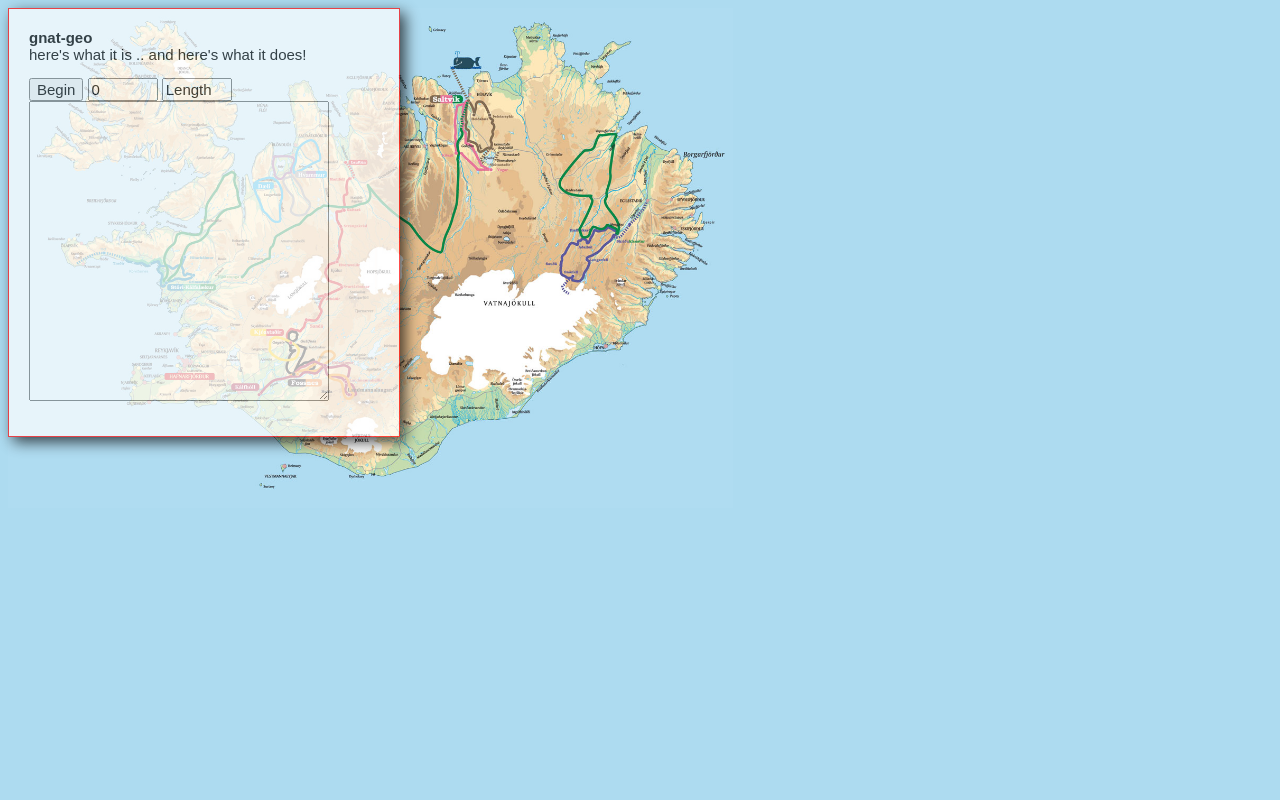
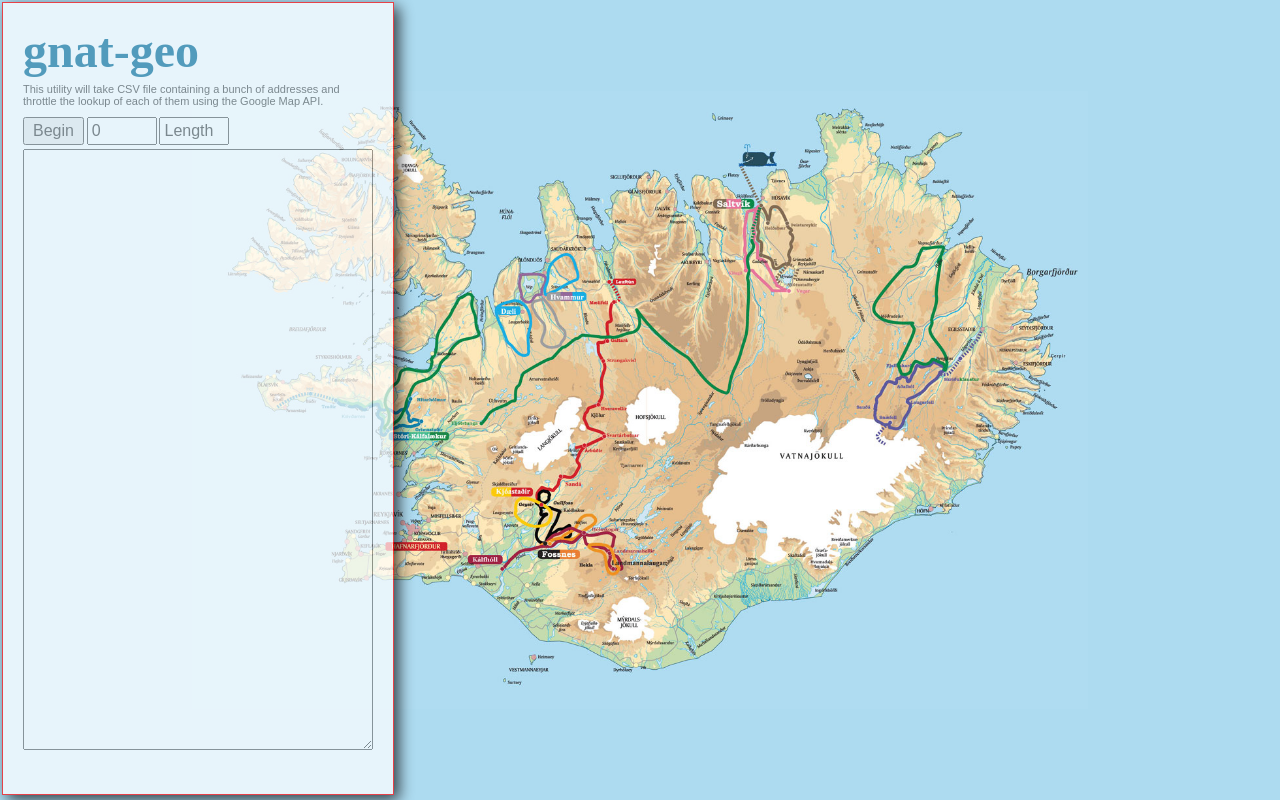
Before and after one commit to figital/gnat-geo, a plain HTML site: page index.html in a window 1280 px wide. Drawn offline with nearby package versions, Linux system fonts and the light colour scheme; some packages are replaced by stand-ins of ours; a web font is replaced by a local one.

Commit message:
random css cleanup

```diff
--- a/index.html
+++ b/index.html
@@ -1,26 +1,36 @@
 <html>
+<head>
 
-<head>
 	<title>gnat-geo</title>
+
 	<script src="http://code.jquery.com/jquery.min.js"></script>
 	<script type="text/javascript" src="http://maps.google.com/maps/api/js?sensor=false"></script>
+
 	<link rel="stylesheet" href="main.css"/>
+	<link rel="stylesheet" href="http://fonts.googleapis.com/css?family=Droid+Sans"/>
 	<script src="main.js"></script>
+
 </head>
 
-<body id="hello">
-	<img src="images/iceland.png" style="height:500px;z-index:-2;position:absolute;">
+<body>
 
 
-	<div id="plate" class="box_shadow" style="font-family:sans-serif;width:350px;opacity:.7;border:1px solid red;padding:20px;background-color:#fff;">
-	<b>gnat-geo</b><br>
-	here's what it is .. and here's what it does!<p>
-	<button onClick="begin();">Begin</button>
-	<input id="cursor" value="0" />
-	<input id="size" value="Length" />
-	<br>
-	<textarea id="tResults"></textarea>
+	<div id="plate" class="box_shadow">
+
+	  <h1>gnat-geo</h1>
+	  <div id="description">
+	    This utility will take CSV file containing a bunch of addresses and throttle the lookup of each
+	    of them using the Google Map API.
+	  </div>
+
+	  <button onClick="begin();">Begin</button>
+	  <input id="cursor" value="0" />
+	  <input id="size" value="Length" />
+
+	  <br>
+	  <textarea id="tResults"></textarea>
+
 	</div>
+
 </body>
-
 </html>
--- a/main.css
+++ b/main.css
@@ -1,19 +1,77 @@
 body {
 	background-color:#addbf0;
+  background-image:url('images/iceland.png');
+  background-repeat:no-repeat;
+  background-attachment:fixed;
+  background-position:center;
+	background-size:70%;
+	font-size:10px;
+}
+
+input,button {
+	font-size:16px;
+	padding:3px;
+	color:#666;
+}
+
+button {
+
+  padding-left:8px;
+  padding-right:8px;
 
 }
 
-body,input,textarea,button {
-	font-size:15px;
+h1 {
+
+  font-family:"Droid Sans";
+  font-size:48px;
+  color:#2c81a5;
+  margin:0px;
+  padding:0px;
+
 }
+
+#plate textarea {
+  opacity:1;
+  padding:3px;
+
+}
+
+#description {
+  font-size:11px;
+  margin-top:5px;
+  color:#666;
+  margin-bottom:10px;
+
+}
+
+#plate {
+  margin:2px;
+  margin-bottom:5px;
+  position:absolute;
+  top:0px;
+  bottom:0px;
+  left:0px;
+  font-family:sans-serif;
+  width:350px;
+  opacity:.7;
+  border:1px solid red;
+  padding:20px;
+  background-color:#fff;
+
+}
+
+
 
 #cursor,#size {
 	width:70px;
 }
 
 #tResults {
-	height:300px;
-	width:300px;
+	height:80%;
+	width:100%;
+	margin-top:4px;
+
 }
 
 .box_shadow {
```
